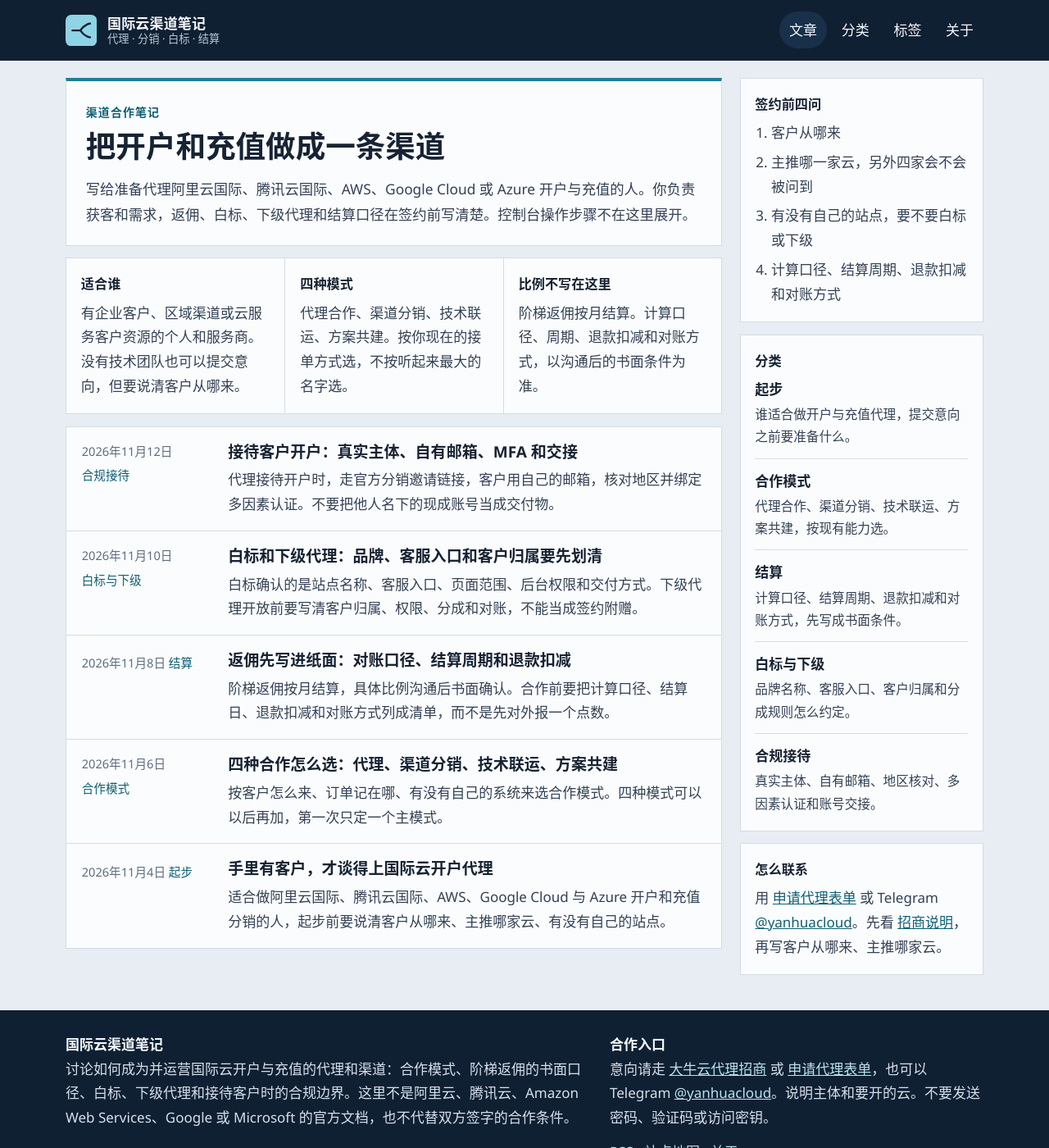
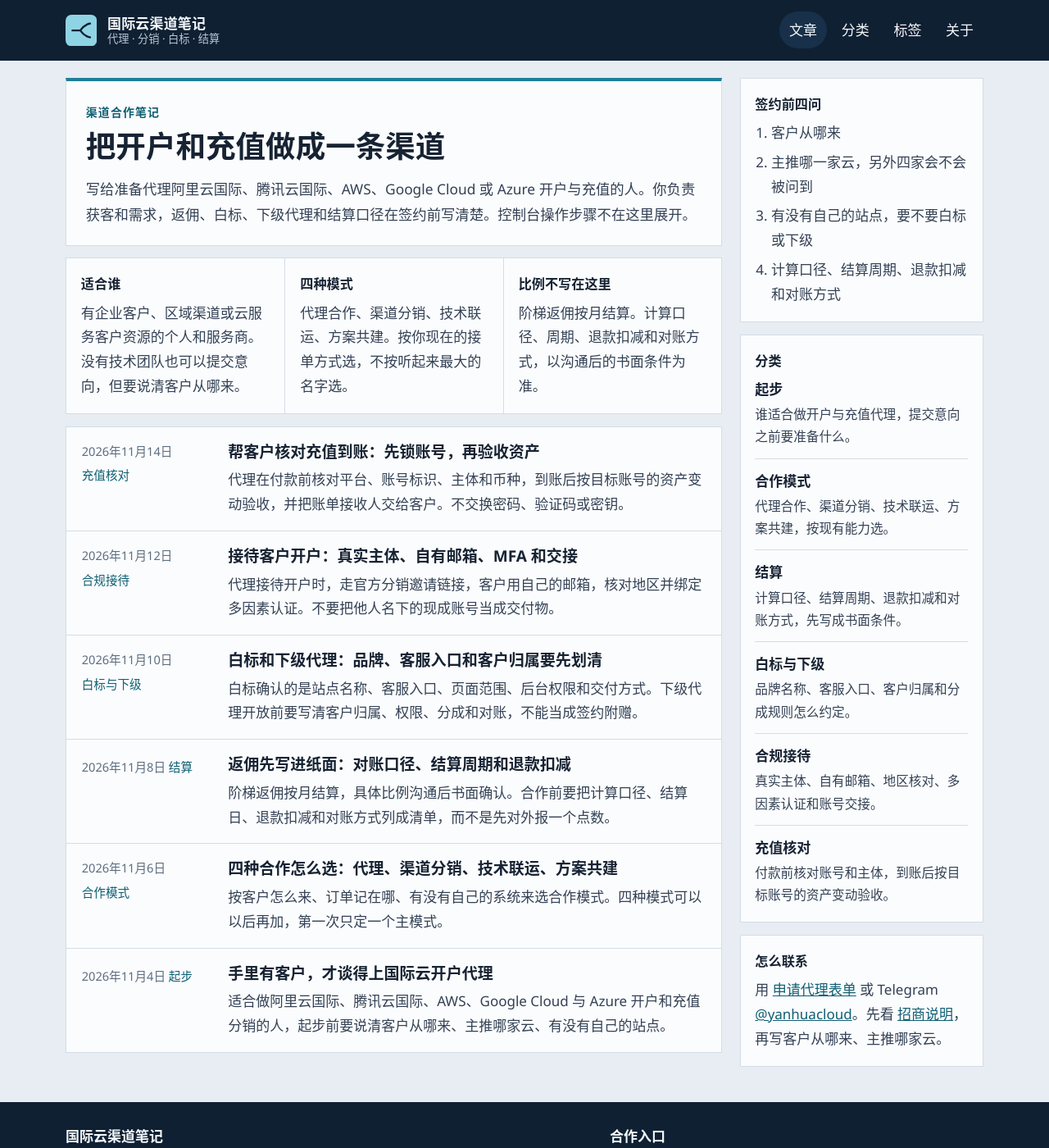
Before and after one commit to icptademo/daniucloud-partner, a Jekyll site: the page built from index.html, in a window 1280 px wide and 1400 px high. Shown: the whole window at 82% size. Built offline with Jekyll 4.4.1, drawn with Linux system fonts in a browser that asks for light colours; part of the change alters nothing that is shown.

Commit message:
Add a partner note on checking top-up arrival.
Explain how an agent confirms the account, payer, and asset change before handoff, without quoting commission rates or asking for passwords.

Co-authored-by: icptademo <icptademo@users.noreply.github.com>

```diff
--- a/_data/categories.yml
+++ b/_data/categories.yml
@@ -13,3 +13,6 @@
 - name: 合规接待
   slug: compliance
   summary: 真实主体、自有邮箱、地区核对、多因素认证和账号交接。
+- name: 充值核对
+  slug: recharge
+  summary: 付款前核对账号和主体，到账后按目标账号的资产变动验收。
--- a/_data/tag_slugs.yml
+++ b/_data/tag_slugs.yml
@@ -24,3 +24,9 @@
   slug: account-compliance
 - name: 客户交接
   slug: handover
+- name: 充值到账
+  slug: top-up
+- name: 账号标识
+  slug: account-id
+- name: 账单验收
+  slug: billing-check
--- /dev/null
+++ b/_posts/2026-11-14-top-up-arrival-check.md
@@ -0,0 +1,46 @@
+---
+layout: post
+title: "帮客户核对充值到账：先锁账号，再验收资产"
+description: "代理在付款前核对平台、账号标识、主体和币种，到账后按目标账号的资产变动验收，并把账单接收人交给客户。不交换密码、验证码或密钥。"
+date: 2026-11-14 09:30:00 +0800
+categories: [充值核对]
+tags: [充值到账, 账号标识, 账单验收]
+---
+
+客户说「钱付了但云上没看到」，多半不是到账慢这么简单，而是付款前没有锁死目标账号。代理要做的是把平台、账号标识、主体和本单报价对齐，付款后再按这个账号上的资产变动验收。控制台里按钮怎么点，写在[《国际云实战笔记》](https://icptademo.github.io)，这篇不重复路径。合作范围仍以[代理招商](https://www.daniucloud.com/partners)里写明的分工为准：你负责把需求和账号材料收齐，充值和账单做到哪一步，看合作条件。
+
+[充值说明](https://www.daniucloud.com/recharge)把办理收成四步：核对账号，确认报价，查询到账，再核对后续使用。没有账号不能先充值，要先开通可用账号。网站上的申请充值只登记需求，不扣款。真正付款走与该账号对应、已经确认过的官方控制台或渠道后台。
+
+## 付款前先收齐这几项
+
+官网要求办理前核对云平台、账号 ID、主体、金额、币种和现有付款安排。双方确认对应账号和订单条件之后再操作。代理把这些收成一张单，缺一项就先不要让客户转账。
+
+账号标识用客户能在自己后台核对的那一串，并做脱敏保存。不要为了「对得快」让客户把主账号密码、验证码或访问密钥发过来。查单时官网同样要求准备原订单、目标账号的脱敏标识、金额币种、转账完成时间和当前状态，并且不提交密码、验证码或密钥。
+
+主体要和实际使用人一致，并写明这是直营结算还是渠道结算。同一品牌、相似的账号名称，或付款的是同一个人，都不能证明余额通用。中国站和国际站的账号、账单是两套。客户拿中国站的付款截图，不能当成国际站已经到账。国际站里还要再分直营和渠道：直营看官方费用控制台里的账单账户和付款权限；渠道先向实际服务方确认结算关系和交付的是哪一种资产。
+
+阿里云国际、腾讯云国际和 AWS 已接自助充值，前提是账号已经开通，并先确认结算关系、财务权限和实际入口。Google Cloud 与 Azure 尚未接入自助，由顾问协助，把账号 ID 和金额发给顾问即可，同样不要附带密码或密钥。能看见账单，不等于这个身份有付款权限。子账号查得了账却付不了款，是授权问题，让账号管理员按财务职责处理，不要改用别人的登录去付。
+
+## 报价写成三列，不转发旧截图
+
+每一单把充值面值、折扣和实付金额分开写，再加上币种、费用、付款通道和本单适用条件。折扣按该订单的到账面值和适用档位计算，不是云产品目录价打折。档位和折扣随用量变化，页面上的数字不是成交价。已有账号必须先验证再看本单报价，不能套用新开户页面上的预充值价。官网把曾经出现在新开户页上的折扣标成当日示例，并写明现价以实际订单为准。代理不要把旧截图里的金额或收款地址转给下一单客户。
+
+如果结算用的是 USDT，那是服务方的结算方式，不代表阿里云、腾讯云或其他云厂商官方接受 USDT。这句话要在报价单上写出来，避免客户以为自己是在给云厂商的收银台付款。
+
+## 到账看资产变动，不看转账截图
+
+查询到账时，把三样分开看：付款记录、订单处理状态、目标账号上的实际资产变动。付款凭证不能代替云上的到账记录。适用订单从转账完成算起，官网写的是以 2 分钟以内为到账目标，同时写明这不是每一单的保证，也不是官方银行转账的时效。官方银行转账要按该账号当时的地区和签约主体使用正确收款信息，不要把服务方的到账目标套到银行路径上。
+
+验收时记下资产名称、变动前金额、变动后金额和核对时间，并和订单逐项对应。阿里云渠道账号要分清增加的是现金还是 Quota。渠道额度不能自动当成官方现金余额，更不能当成可以提现的现金。腾讯云付款成功之后，还要在对应账号核对付款流水和余额，并看有没有待处理状态。不同平台的展示不一样，不要用一家的余额页面去解释另一家。
+
+超过约定时间仍未看到资产变动，先停下。整理原订单、金额币种、转账完成时间和账号状态，向实际收款方或平台支持渠道查询，分清是待处理、付款未完成、账号不符，还是资产口径不同。没有查清之前不要再付一笔。充错账号或要退款时，立刻暂停后续操作，提供订单号、账号 ID 和问题描述。能不能调账或退款，取决于平台和这张订单的条件，不默认都能退。
+
+## 余额增加，还不等于交付完成
+
+充值完成不等于资源已经续费。需要采购或续费时，另查资源订单和到期时间，不要只看余额。余额多了、到期时间没变，就按续费订单单独验收。付款记录、账户余额和资源到期时间是三张单。
+
+账单接收人要在这一步确认。交接时，通知应落到客户指定的人，而不是继续留在代理邮箱里。日常登录、多因素认证和密钥仍由客户自己的身份保管，做法见[接待开户时的交接清单]({{ '/2026/11/compliant-account-opening/' | relative_url }})。你留下的是订单号、脱敏后的账号标识和结算需要的字段。
+
+这张客户充值账，和你与上游之间的返佣账不是同一本。客户报价、到账面值和实付，按本单确认；返佣的计算口径、周期和退款扣减另写在合作条件里，见[返佣与对账清单]({{ '/2026/11/commission-reconciliation-checklist/' | relative_url }})。不要用「充进去多少」代替「这个月返佣按什么基数算」。
+
+账号如果不是客户自己的主体和邮箱，充值核对从第一行就对不上：账单接收人、退款和人员变动都没有抓手。二手现成号不作为充值对象。客户要的是给指定账号充值时，先把这个账号是谁的说清楚，再谈金额。
```
Also changed, not shown: .github/workflows/jekyll.yml.
